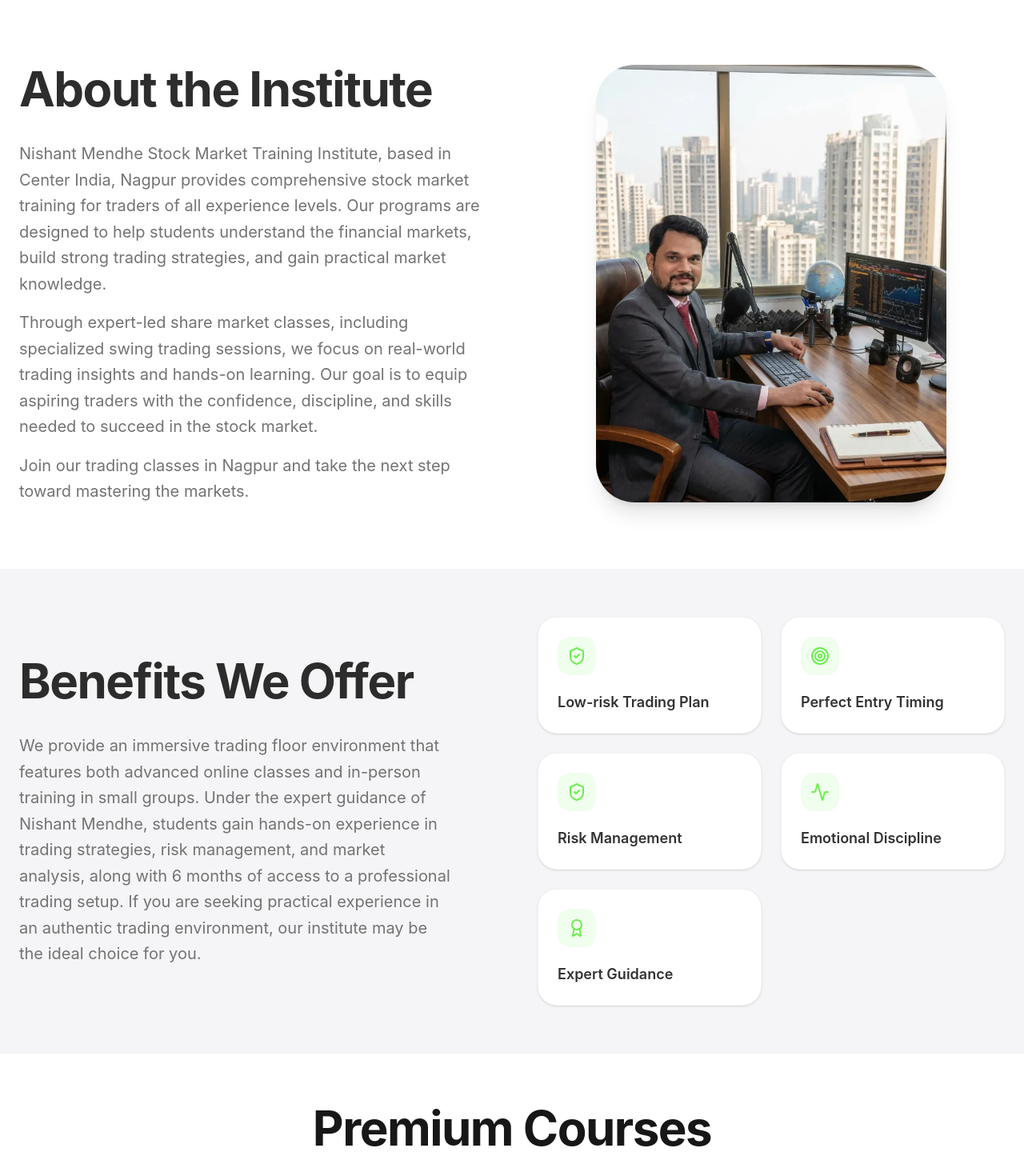
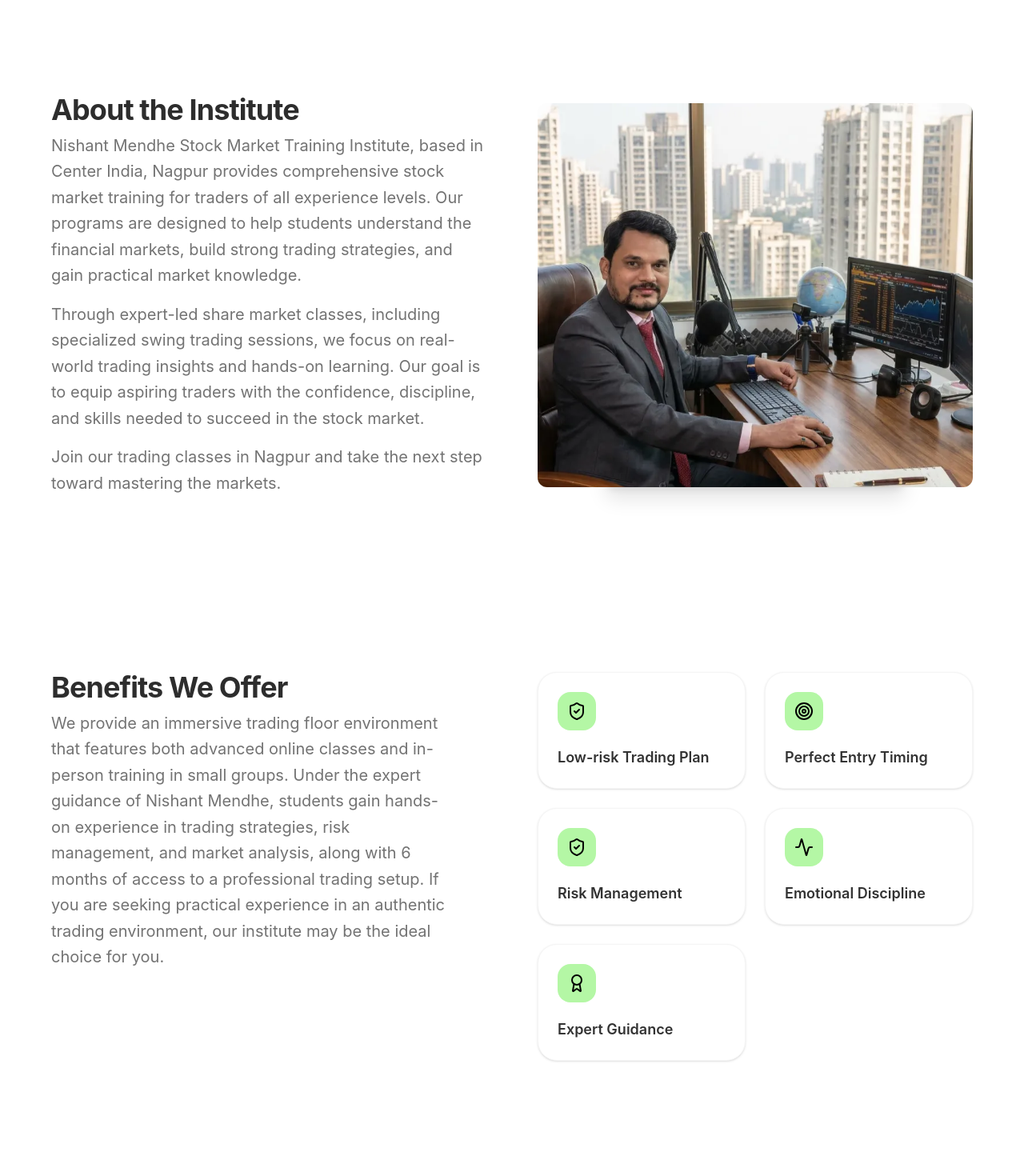
Before and after one commit to bhave5h/nishantmendhe-stockclasses, a Next.js app: page / in a window 1280 px wide. Shown: the part 802-2262 px from the top of the page at 80% size. Built offline with nearby package versions, Linux system fonts and the light colour scheme; a web font is replaced by a local one.

Commit message:
ui fixes

```diff
--- a/app/courses/[slug]/page.tsx
+++ b/app/courses/[slug]/page.tsx
@@ -5,7 +5,7 @@ import Image from 'next/image';
 import { useState } from 'react';
 import { motion, AnimatePresence } from 'framer-motion';
 import { coursesData } from '@/lib/data';
-import Testimonials from '@/components/sections/Testimonials';
+
 
 
 export default function CourseDetails() {
--- a/app/webinar/page.tsx
+++ b/app/webinar/page.tsx
@@ -52,7 +52,7 @@ export default function Home() {
         </div>
 
         {/* Info Bar (Order 2 on Mobile, Bottom Full Width on Desktop) */}
-        <div className="order-2 lg:order-none lg:col-span-12 lg:row-start-2 w-full mt-[-2px] lg:mt-[-5px] z-20">
+        <div className="order-2 lg:order-none lg:col-span-12 lg:row-start-2 w-full mt-[-2px] lg:mt-[-5px] z-20 mb-10">
           <div className="w-full bg-[#1c1c1c] text-white rounded-[20px] md:rounded-[24px] px-5 md:px-8 py-6 shadow-2xl">
             <div className="grid grid-cols-1 sm:grid-cols-2 md:grid-cols-3 xl:flex xl:flex-row xl:justify-between gap-6 md:gap-8">
 
@@ -107,14 +107,14 @@ export default function Home() {
         </div>
 
         {/* Text Content (Order 3 on Mobile, Left Column on Desktop) */}
-        <div className="order-3 lg:order-none lg:col-span-7 lg:col-start-1 lg:row-start-1 pt-2 lg:pt-6 pb-4 lg:pb-8 flex flex-col justify-center text-left pl-9 md:text-center lg:text-left z-10">
+        <div className="order-3 lg:order-none lg:col-span-7 lg:col-start-1 lg:row-start-1 pt-2 lg:pt-6 pb-4 lg:pb-8 flex flex-col justify-center text-left p-9 md:text-center lg:text-left z-10">
 
           <h1 className="hidden md:block text-3xl md:text-3xl lg:text-[40px] font-extrabold tracking-tight opacity-85 mb-2">
             Join Nishant Mendhe for Stock Trading Basics
           </h1>
 
           <div className="mb-6 flex flex-col items-start md:items-center lg:items-start">
-            <p className="text-lg md:text-xl lg:text-2xl font-bold mb-2 text-black opacity-80">At this program, you will learn to:</p>
+            <p className="text-[20px] md:text-xl lg:text-2xl font-bold mb-2 text-black opacity-80">At this program, you will learn to:</p>
             <ul className="text-base md:text-lg lg:text-xl space-y-1 font-medium text-black opacity-70 text-left inline-block">
               <li>• The basics of the stock market and trading concepts</li>
               <li>• Apply simple, practical, and time-tested trading principles</li>
--- a/components/sections/About.tsx
+++ b/components/sections/About.tsx
@@ -5,13 +5,15 @@ import aboutImg from "@/public/Images/Hero/I.webp"; // Or whichever represents t
 
 export default function About() {
   return (
-        <section id="about" className="w-full py-24 md:py-20 px-6 bg-white relative">
-            <div className="max-w-7xl mx-auto flex flex-col lg:flex-row items-center gap-16">
-
+    <section
+      id="about"
+      className="w-full py-24 md:py-20 px-6 bg-white relative"
+    >
+      <div className="max-w-7xl mx-auto flex flex-col lg:flex-row items-center gap-16 p-10">
         {/* Left Side: Text and Stats */}
         <div className="flex-1 flex flex-col items-start w-full">
           <FadeUp>
-                        <h2 className="text-4xl md:text-5xl lg:text-6xl font-bold tracking-tight mb-8 text-neutral-900 opacity-90 leading-[1.1]">
+            <h2 className="text-3xl md:text-3xl lg:text-4xl font-bold tracking-tight mb-2 text-neutral-900 opacity-90 leading-[1.1]">
               {content.about.heading}
             </h2>
           </FadeUp>
@@ -25,22 +27,22 @@ export default function About() {
               ))}
             </div>
           </FadeUp>
-
         </div>
 
         {/* Right Side: Image */}
         <div className="flex-1 w-full flex items-center justify-center relative">
-                    <FadeUp delay={0.2} className="relative w-3/4 max-w-lg aspect-[4/5] rounded-[2rem] md:rounded-[3rem] overflow-hidden shadow-xl">
+          <FadeUp
+            delay={0.2}
+            className="content-left w-full md:w-full max-w-sm aspect-[4/5] rounded-[20px] md:rounded-[15px] overflow-hidden shadow-xl"
+          >
             <Image
               src={aboutImg}
               alt="About the institute"
               fill
-                            className="object-cover hover:scale-105 transition-transform duration-700"
+              className="rounded-lg object-cover hover:scale-105 transition-transform duration-700"
             />
           </FadeUp>
-
         </div>
-
       </div>
     </section>
   );
--- a/components/sections/Benefits.tsx
+++ b/components/sections/Benefits.tsx
@@ -15,11 +15,11 @@ const getIcon = (item: string) => {
 
 export default function Benefits() {
     return (
-        <section id="benefits" className="w-full py-15 md:py-15 px-6 bg-[#f5f5f7] relative">
+        <section id="benefits" className="w-full py-15 md:py-15 px-6 bg-white relative">
             <div className="max-w-7xl mx-auto">
-                <div className="flex flex-col lg:flex-row gap-16 items-center">
+                <div className="flex flex-col lg:flex-row gap-16 items-top p-10">
                     <FadeUp className="w-full lg:w-1/2">
-                        <h2 className="text-4xl md:text-5xl lg:text-6xl font-bold tracking-tight mb-8 text-neutral-900 opacity-90 leading-[1.1]">
+                        <h2 className="text-3xl md:text-3xl lg:text-4xl font-bold tracking-tight mb-2 text-neutral-900 opacity-90 leading-[1.1]">
                             {content.benefits.heading}
                         </h2>
                         <p className="text-neutral-500 text-lg md:text-xl leading-relaxed lg:pr-10">
@@ -33,8 +33,8 @@ export default function Benefits() {
                                 const Icon = getIcon(item);
                                 return (
                                     <StaggerItem key={item} className="bg-white p-6 rounded-3xl border border-neutral-100 shadow-sm hover:shadow-xl hover:border-accent/30 transition-all duration-300 group">
-                                        <div className="w-12 h-12 bg-accent/10 rounded-2xl flex items-center justify-center mb-5 group-hover:scale-110 transition-transform duration-300">
-                                            <Icon className="w-6 h-6 text-accent" />
+                                        <div className="w-12 h-12 bg-accent/50 rounded-2xl flex items-center justify-center mb-5 group-hover:scale-110 transition-transform duration-300">
+                                            <Icon className="w-6 h-6 text-black" />
                                         </div>
                                         <h4 className="text-lg font-semibold text-black opacity-80">{item}</h4>
                                     </StaggerItem>
--- a/components/sections/Courses.tsx
+++ b/components/sections/Courses.tsx
@@ -10,14 +10,14 @@ export default function Courses() {
         <section id="courses" className="w-full bg-white py-10 md:py-15">
             <div className="max-w-[1000px] mx-auto px-6 md:px-12">
 
-                {/* Header */}
-                <div className="text-center max-w-3xl mx-auto mb-10 md:mb-10">
+ {/* Section Heading */}
+          <div className="text-center max-w-3xl mx-auto mb-10">
             <motion.h2
               initial={{ opacity: 0, y: 20 }}
               whileInView={{ opacity: 1, y: 0 }}
               viewport={{ once: true, margin: "-100px" }}
               transition={{ duration: 0.7, ease: "easeOut" }}
-                        className="text-4xl md:text-5xl lg:text-6xl font-bold tracking-tight mb-3 text-neutral-900 opacity-80 leading-[1.1]"
+              className="text-3xl md:text-3xl lg:text-4xl font-bold mb-3 text-neutral-800 leading-[1.1]"
             >
               Premium Courses
             </motion.h2>
@@ -26,7 +26,7 @@ export default function Courses() {
               whileInView={{ opacity: 1, y: 0 }}
               viewport={{ once: true, margin: "-100px" }}
               transition={{ duration: 0.7, ease: "easeOut", delay: 0.1 }}
-                        className="text-[16px] md:text-[18px] text-[#8e95a5] leading-relaxed font-normal"
+              className="text-l md:text-[18px] text-neutral-500 lg:leading-10 md:leading-8 sm:leading-5 font-semibold"
             >
               Structured learning paths designed for every stage of your trading journey. From absolute basics to advanced institutional strategies.
             </motion.p>
@@ -57,7 +57,7 @@ export default function Courses() {
                             <div className="p-8 flex flex-col flex-grow">
                                 {/* Badge */}
                                 <div className="mb-6">
-                                    <span className={`inline-flex items-center px-3 py-1 rounded-full text-[11px] font-semibold tracking-wide ${course.levelColor}`}>
+                                    <span className={`inline-flex items-center px-3 py-2 rounded-lg text-[11px] font-semibold tracking-wide ${course.levelColor}`}>
                                         {course.level}
                                     </span>
                                 </div>
@@ -66,7 +66,7 @@ export default function Courses() {
                                     {course.title}
                                 </h3>
 
-                                <p className="text-[14px] text-[#8e95a5] leading-relaxed mb-8 flex-grow">
+                                <p className="text-[14px] text-neutral-500 font-semibold leading-relaxed mb-8 flex-grow">
                                     {course.description}
                                 </p>
 
--- a/components/sections/FAQs.tsx
+++ b/components/sections/FAQs.tsx
@@ -16,21 +16,22 @@ export default function FAQ() {
             <div className="max-w-[1000px] mx-auto px-4 md:px-10">
 
                 {/* Header */}
-                <div className="text-center mb-10 md:mb-10">
+            <div className="text-center max-w-3xl mx-auto">
             <motion.h2
               initial={{ opacity: 0, y: 20 }}
-                        whileInView={{ opacity: 0.9, y: 0 }}
+              whileInView={{ opacity: 1, y: 0 }}
               viewport={{ once: true, margin: "-100px" }}
               transition={{ duration: 0.7, ease: "easeOut" }}
-                        className="text-4xl md:text-4xl lg:text-5xl font-semibold opacity-90 tracking-tight mb-3 text-neutral-900 leading-[1.1]"
+              className="text-3xl md:text-3xl lg:text-4xl font-bold mb-3 text-neutral-800 leading-[1.1]"
             >
               Frequently Asked Questions
             </motion.h2>
+
           </div>
 
 
                 {/* FAQ List */}
-                <div className="flex flex-col">
+                <div className="flex flex-col p-10">
                     {content.faqs.map((faq, index) => {
                         const isOpen = openIndex === index;
 
```
Lines whose indentation alone changed are shown as unchanged.
